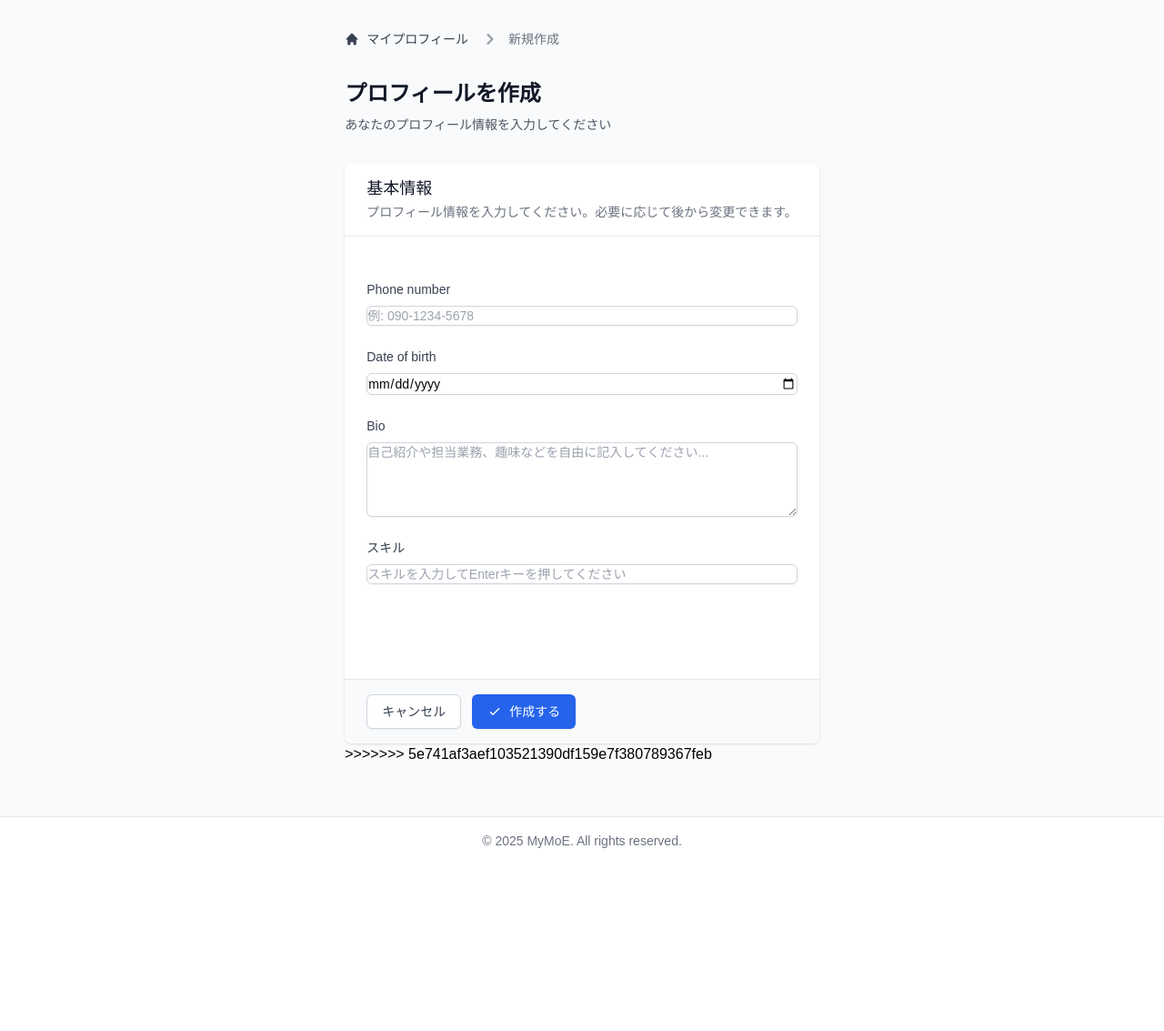
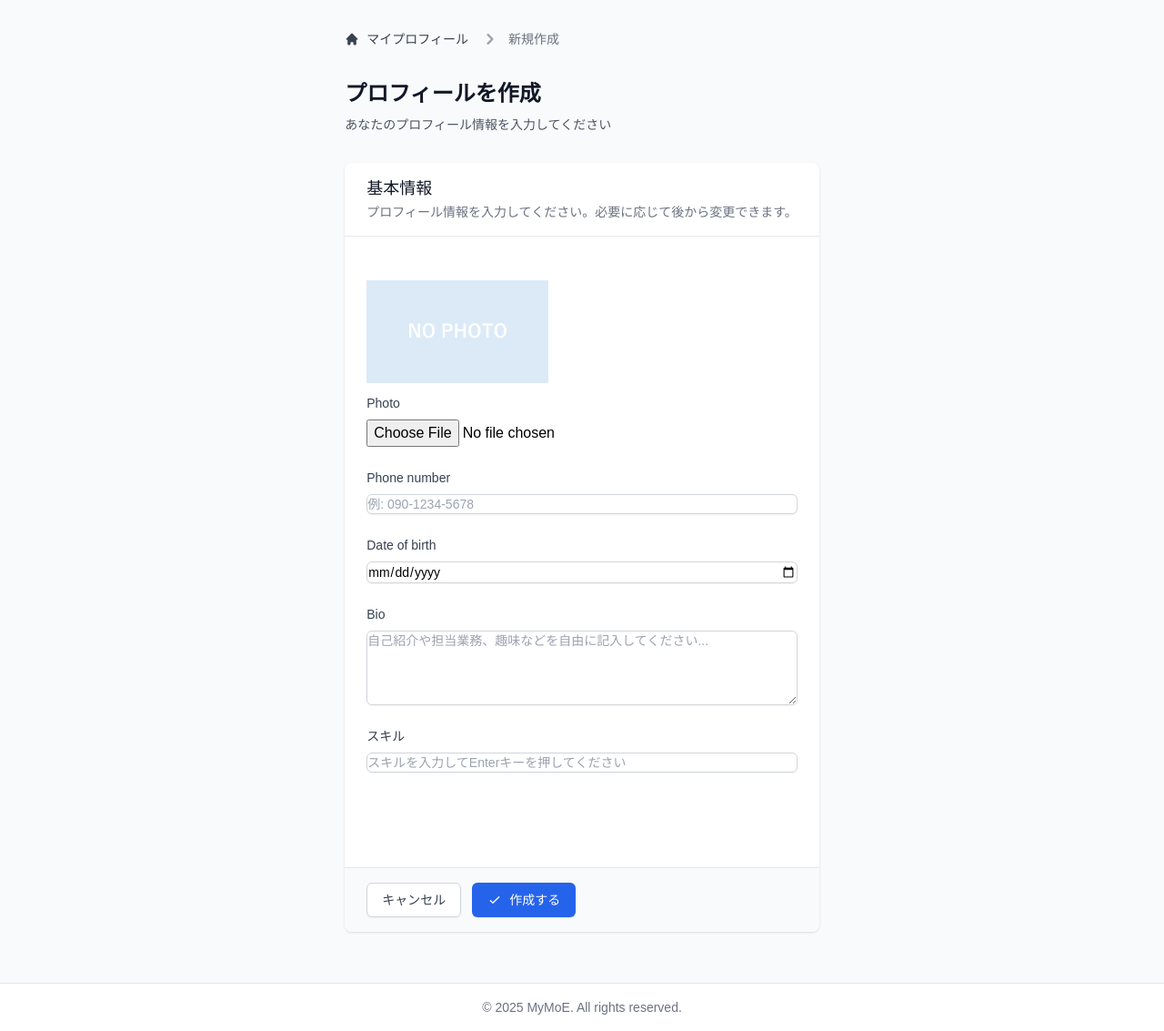
Before and after one commit to toryoto/MyMoE, a Django app: page /profiles/create/ in a window 1280 px wide. Shown: the part 90-1223 px from the top of the page at 91% size. Before the commit the page ends 1022 px from the top, so only its background shows below. Run offline with Django 5.2, Linux system fonts and the light colour scheme; the visitor is signed in with stand-in values (Sample User, id 1); data that the repository does not hold is empty; some libraries are stand-ins or nearby versions.

Commit message:
プロフィール画像をアップロードするために変更

```diff
--- a/template/profiles/employee_profile_form.html
+++ b/template/profiles/employee_profile_form.html
@@ -6,26 +6,7 @@
 {% endblock %}
 
 {% block content %}
-<!-- <<<<<<< HEAD
-<div class="container">
-    <h2 class="my-4">{% if form.instance.pk %}Edit Profile{% else %}Create Profile{% endif %}</h2>
-    <form method="post" enctype="multipart/form-data">
-        {% csrf_token %}
-        {% if form.instance.photo %}
-            <div class="mb-3">
-                <img src="{{ form.instance.photo.url }}" alt="Profile Photo" class="img-thumbnail" style="max-width: 200px;">
-            </div>
-        {% else %}
-            <div class="mb-3">
-                <img src="{% static 'images/default_profile.png' %}" alt="Default Profile Photo" class="img-thumbnail" style="max-width: 200px;">
-            </div>
-        {% endif %}
 
-
-        {{ form.as_p }}
-        <button type="submit" class="btn btn-primary">Save Profile</button>
-    </form>
-======= -->
 <div class="max-w-4xl mx-auto px-4 sm:px-6 lg:px-8 py-8">
     <nav class="flex mb-8" aria-label="Breadcrumb">
         <ol class="inline-flex items-center space-x-1 md:space-x-3">
@@ -62,7 +43,7 @@
     </div>
 
     <div class="bg-white shadow rounded-lg">
-        <form method="post" class="space-y-6">
+        <form method="post" enctype="multipart/form-data" class="space-y-6">
             {% csrf_token %}
 
             <div class="px-6 py-4 border-b border-gray-200">
@@ -74,10 +55,29 @@
 
             <div class="px-6 py-6 space-y-6">
                 <div>
-                    <label for="{{ form.phone_number.id_for_label }}" class="block text-sm font-medium text-gray-700 mb-2">
-                        {{ form.phone_number.label }}
-                    </label>
-                    <input type="tel"
+                            {% if form.instance.photo %}
+                                <div class="mb-3">
+                                    <img src="{{ form.instance.photo.url }}" alt="Profile Photo" class="img-thumbnail" style="max-width: 200px;">
+                                </div>
+                            {% else %}
+                                <div class="mb-3">
+                                    <img src="{% static 'images/default_profile.png' %}" alt="Default Profile Photo" class="img-thumbnail" style="max-width: 200px;">
+                                </div>
+                            {% endif %}
+                            <div class="mb-4">
+                                <label for="{{ form.photo.id_for_label }}" class="block text-sm font-medium text-gray-700 mb-2">
+                                    {{ form.photo.label }}
+                                </label>
+                                {{ form.photo }}
+                            </div>
+                        </div>
+
+
+                    <div class="mb-4">
+                        <label for="{{ form.phone_number.id_for_label }}" class="block text-sm font-medium text-gray-700 mb-2">
+                            {{ form.phone_number.label }}
+                        </label>
+                        <input type="tel"
                            id="{{ form.phone_number.id_for_label }}"
                            name="{{ form.phone_number.name }}"
                            value="{{ form.phone_number.value|default:'' }}"
@@ -204,7 +204,7 @@
             </div>
         </form>
     </div>
->>>>>>> 5e741af3aef103521390df159e7f380789367feb
+
 </div>
 
 {{ initial_skill_ids|json_script:"initial-skills" }}
```
